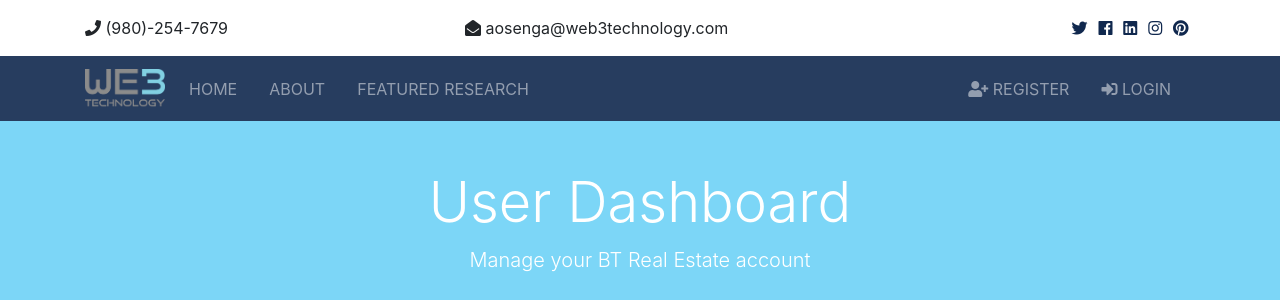
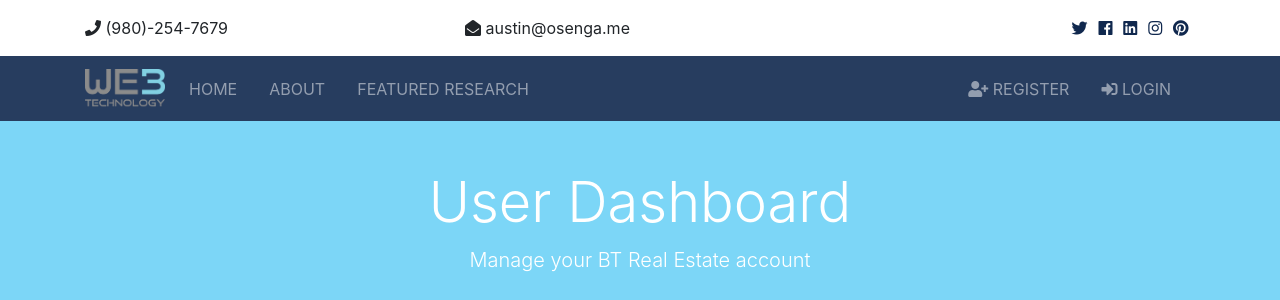
Before and after one commit to osengaa10/opedia, a Django app: page /accounts/dashboard in a window 1280 px wide. Shown: the top 300 px of the page. Run offline with Django 3.2, Linux system fonts and the light colour scheme; some libraries are stand-ins or nearby versions.

Commit message:
_topbar.html

```diff
--- a/templates/partials/_topbar.html
+++ b/templates/partials/_topbar.html
@@ -6,7 +6,7 @@
        <i class="fas fa-phone"></i> (980)-254-7679
      </div>
      <div class="col-md-4">
-       <i class="fas fa-envelope-open"></i> aosenga@web3technology.com
+       <i class="fas fa-envelope-open"></i> austin@osenga.me
      </div>
      <div class="col-md-4">
        <div class="social text-right">
--- a/web3/settings.py
+++ b/web3/settings.py
@@ -25,7 +25,7 @@ SECRET_KEY = 'tokxcib(u=7awm-xt*oqd+@+5(mo)ozd^_o^xlccy+$kz^hlca'
 # SECURITY WARNING: don't run with debug turned on in production!
 DEBUG = True
 
-ALLOWED_HOSTS = ['osenga.me', 'opedia.com']
+ALLOWED_HOSTS = []
 
 
 # Application definition
```
